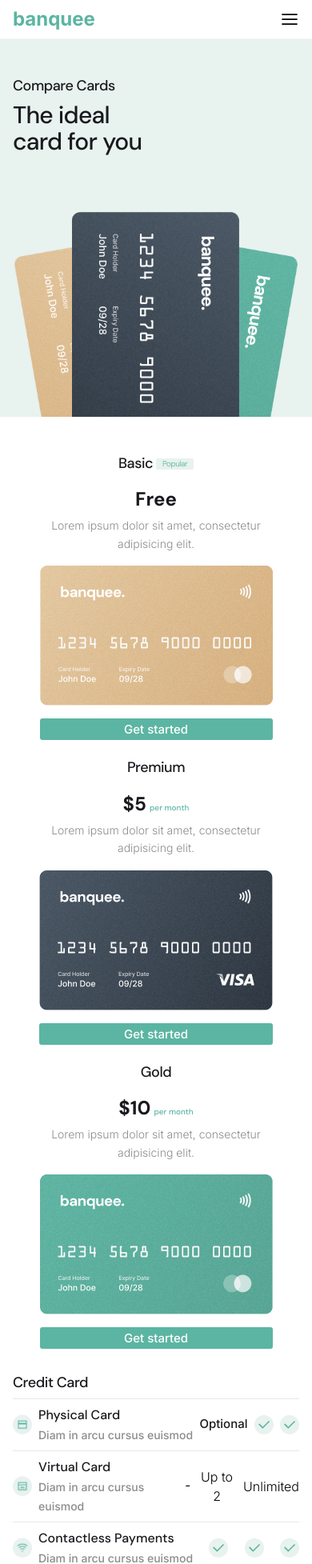
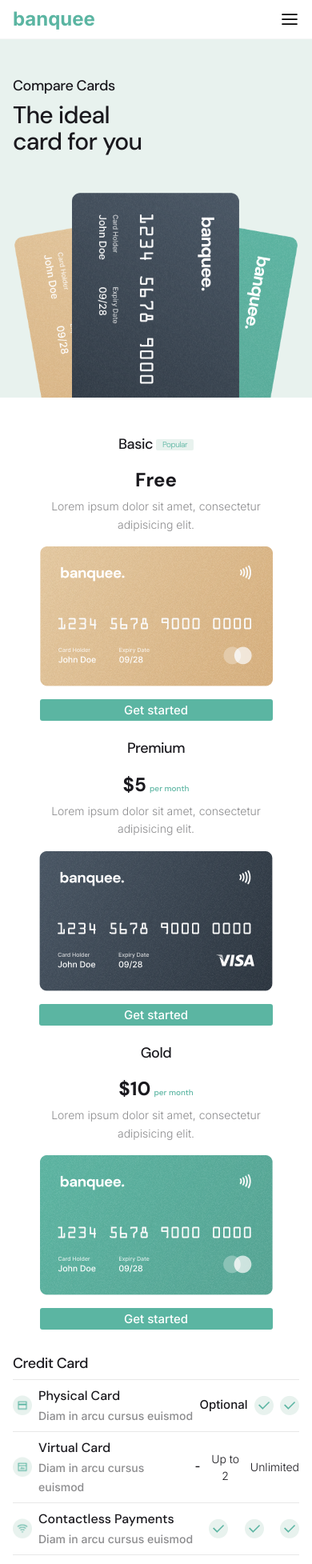
Before and after one commit to Mosarrof-Coding/benque, a Next.js app: page /compare in a window 390 px wide. Shown: the top 1955 px of the page at 80% size. Built offline with nearby package versions, Linux system fonts and the light colour scheme.

Commit message:
updt:compare

```diff
--- a/src/app/compare/page.tsx
+++ b/src/app/compare/page.tsx
@@ -24,7 +24,7 @@
       {/* Compare hero */}
       <div className="bg-[#e8f2ee] dark:bg-gray-600">
         <div className="contizer">
-          <div className="xl:mx-auto flex flex-col md:flex-row items-center gap-6 sm:gap-8 lg:gap-0">
+          <div className="xl:mx-auto flex flex-col md:flex-row items-center gap-0 sm:gap-8 lg:gap-0">
             <div className="left w-full py-12 lg:py-18 xl:py-32">
               <h5 className="text-[18px] sm:font-[20px] text-[#1a191e] dark:text-white/90 leading-[1.2] tracking-tight mb-2 lg:mb-4">
                 Compare Cards
@@ -34,7 +34,7 @@
                 card for you
               </h2>
             </div>
-            <div className="w-full sm:pr-2 lg:pr-12 xl:pr-[100px] flex justify-center md:justify-end self-end">
+            <div className="w-full sm:pr-2 lg:pr-12 xl:pr-[100px] flex justify-center md:justify-end self-end md:pt-8">
               <div className="w-fit">
                 <Image
                   src={cardcompare}
@@ -49,13 +49,12 @@
           </div>
         </div>
       </div>
-
       {/* alt card */}
       <div className="contizer">
         {/* main div */}
         <div className="flex flex-col gap-8 md:gap-12 lg:gap-16 xl:gap-24 py-12 md:py-16 xl:py-24">
           {/* cards */}
-          <div className="idealcard max-w-[1000px] mx-auto sm:ms-auto sm:mx-px grid grid-cols-1 sm:grid-cols-2 lg:grid-cols-3 justify-items-center gap-6 lg:gap-10 xl:gap-16">
+          <div className="idealcard mx-auto lg:max-w-[1000px] lg:ms-auto lg:mx-px grid grid-cols-1 sm:grid-cols-2 md:grid-cols-3 justify-items-center gap-6 lg:gap-10 xl:gap-16">
             <div className="membercard text-center">
               <h6 className="ctgry flex items-center justify-center gap-1 sm:gap-2 text-[18px] lg:text-[20px] text-[#1a191e] dark:text-white/80 leading-[1.2] tracking-tight">
                 Basic
@@ -143,7 +142,7 @@
               </div>
             </div>
           </div>
-
+          {/* table */}
           <div className="Credit_Card flex flex-col gap-8 md:gap-12 lg:gap-16 xl:gap-24">
             {/* Credit Card */}
             <article>
@@ -214,10 +213,10 @@
                       <td className="text-center font-medium text-[15px] lg:text-[16px] text-[#1a191e] dark:text-white/80">
                         -
                       </td>
-                      <td className="text-center">
+                      <td className="text-center font-medium text-[14px] lg:text-[16px] text-[#1a191e] dark:text-white/80">
                         <span>Up to 2</span>
                       </td>
-                      <td className="text-center">
+                      <td className="text-center font-medium text-[14px] lg:text-[16px] text-[#1a191e] dark:text-white/80">
                         <span>Unlimited</span>
                       </td>
                     </tr>
@@ -383,13 +382,13 @@
                           </span>
                         </div>
                       </td>
-                      <td className="text-center font-medium text-[15px] lg:text-[16px] text-[#1a191e] dark:text-white/80">
+                      <td className="text-center font-medium text-[14px] lg:text-[16px] text-[#1a191e] dark:text-white/80">
                         2
                       </td>
-                      <td className="text-center">
+                      <td className="text-center font-medium text-[14px] lg:text-[16px] text-[#1a191e] dark:text-white/80">
                         <span>5</span>
                       </td>
-                      <td className="text-center">
+                      <td className="text-center font-medium text-[14px] lg:text-[16px] text-[#1a191e] dark:text-white/80">
                         <span>10</span>
                       </td>
                     </tr>
@@ -509,13 +508,13 @@
                           </span>
                         </div>
                       </td>
-                      <td className="text-center font-medium text-[15px] lg:text-[16px] text-[#1a191e] dark:text-white/80">
+                      <td className="text-center font-medium text-[14px] lg:text-[16px] text-[#1a191e] dark:text-white/80">
                         2
                       </td>
-                      <td className="text-center">
+                      <td className="text-center font-medium text-[14px] lg:text-[16px] text-[#1a191e] dark:text-white/80">
                         <span>5</span>
                       </td>
-                      <td className="text-center">
+                      <td className="text-center font-medium text-[14px] lg:text-[16px] text-[#1a191e] dark:text-white/80">
                         <span>10</span>
                       </td>
                     </tr>
```
